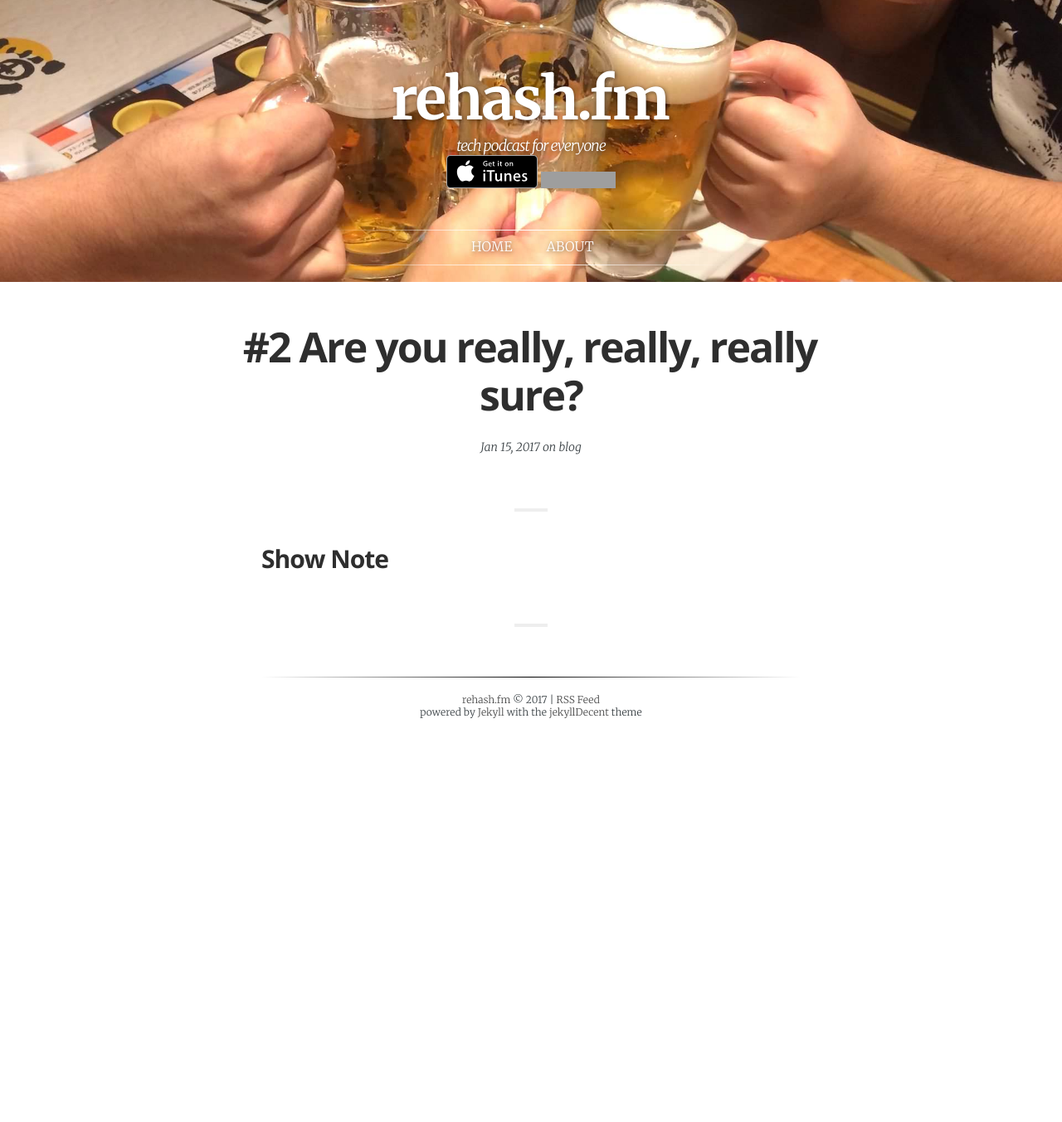
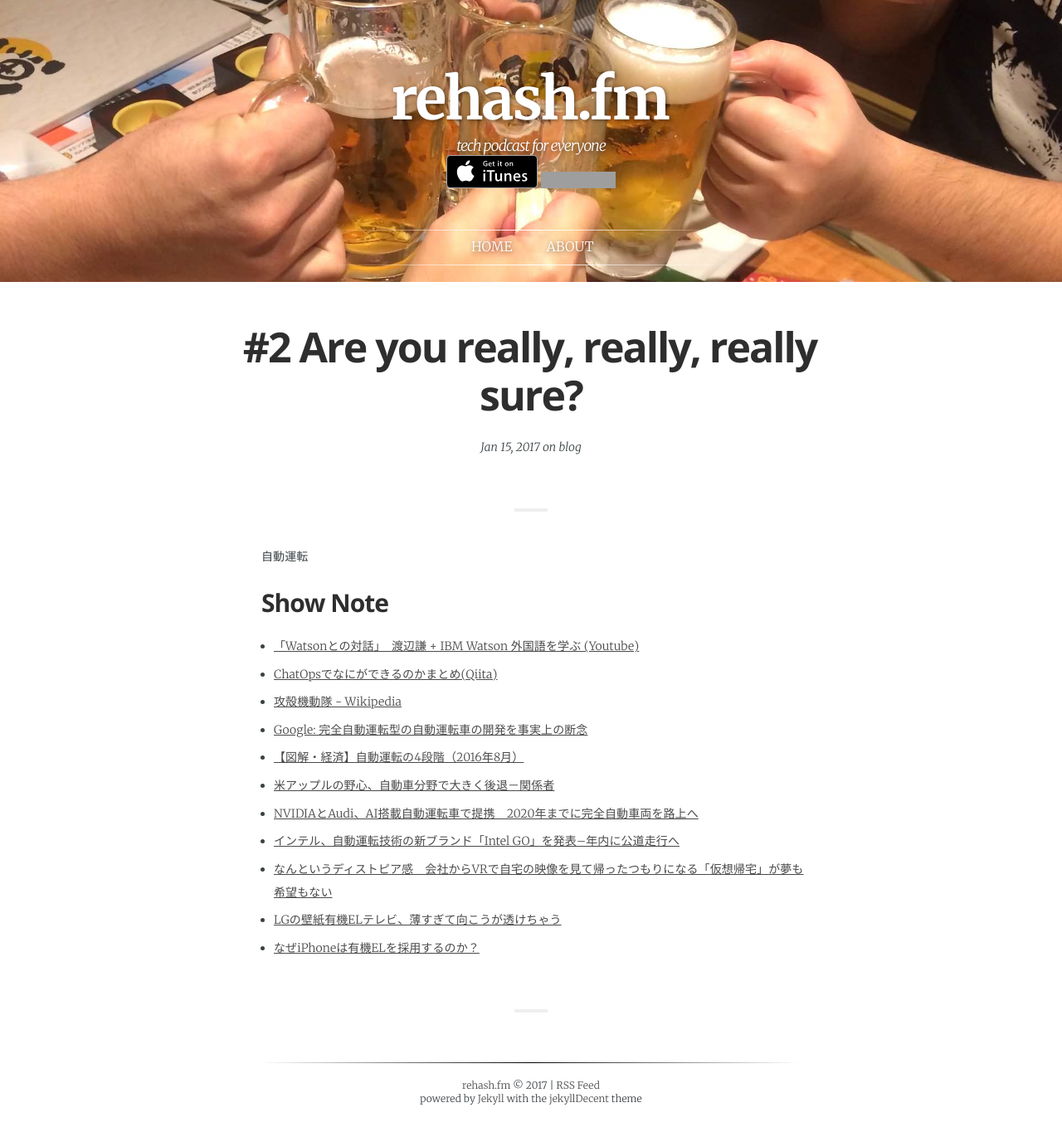
Before and after one commit to rehashfm/rehash.fm, a Jekyll site: the page built from _posts/2017-01-15-2.md, in a window 1280 px wide. Shown: the whole page at 83% size. Built offline with Jekyll 4.4.1, drawn with Linux system fonts in a browser that asks for light colours; some web fonts are replaced; before the commit the page ends 900 px from its top, so only the background shows below that; grey boxes are pictures that could not be loaded.

Commit message:
Updating show note

```diff
--- a/_posts/2017-01-15-2.md
+++ b/_posts/2017-01-15-2.md
@@ -8,4 +8,18 @@ author:            smile-0yen,azihsoyn
 excerpt:
 ---
 
+自動運転
+
 ## Show Note
+
+- [「Watsonとの対話」　渡辺謙 + IBM Watson 外国語を学ぶ (Youtube)](https://youtu.be/7sxzriiQhQE)
+- [ChatOpsでなにができるのかまとめ(Qiita)](http://qiita.com/m_mizutani/items/f7fa7b1d1c077b139f98)
+- [攻殻機動隊 - Wikipedia](https://www.google.co.jp/url?sa=t&rct=j&q=&esrc=s&source=web&cd=2&cad=rja&uact=8&ved=0ahUKEwi44K_5g7rRAhVFabwKHYTeC6kQFggnMAE&url=https%3A%2F%2Fja.wikipedia.org%2Fwiki%2F%25E6%2594%25BB%25E6%25AE%25BB%25E6%25A9%259F%25E5%258B%2595%25E9%259A%258A&usg=AFQjCNGXzAuShnogJCQWTBjCeftpAr1NVw&sig2=Yzyn-WN1MNkF4x7NdeKexA&bvm=bv.143423383,d.dGc)
+- [Google: 完全自動運転型の自動運転車の開発を事実上の断念](http://business.newsln.jp/news/201612130559450000.html)
+- [【図解・経済】自動運転の4段階（2016年8月）](http://www.jiji.com/jc/graphics?p=ve_eco_car20160824j-06-w600)
+- [米アップルの野心、自動車分野で大きく後退－関係者](https://www.bloomberg.co.jp/news/articles/2016-10-17/OF6MTC6K50Z101)
+- [NVIDIAとAudi、AI搭載自動運転車で提携　2020年までに完全自動車両を路上へ](http://www.itmedia.co.jp/news/spv/1701/05/news076.html)
+- [インテル、自動運転技術の新ブランド「Intel GO」を発表--年内に公道走行へ](http://m.japan.cnet.com/amp/story/35094561/)
+- [なんというディストピア感　会社からVRで自宅の映像を見て帰ったつもりになる「仮想帰宅」が夢も希望もない](http://nlab.itmedia.co.jp/nl/articles/1605/05/news021.html)
+- [LGの壁紙有機ELテレビ、薄すぎて向こうが透けちゃう](http://www.gizmodo.jp/2017/01/ces-lg-oled-tv-w.html)
+- [なぜiPhoneは有機ELを採用するのか？](http://techon.nikkeibp.co.jp/atcl/news/16/122805690/?rt=nocnt)
```
